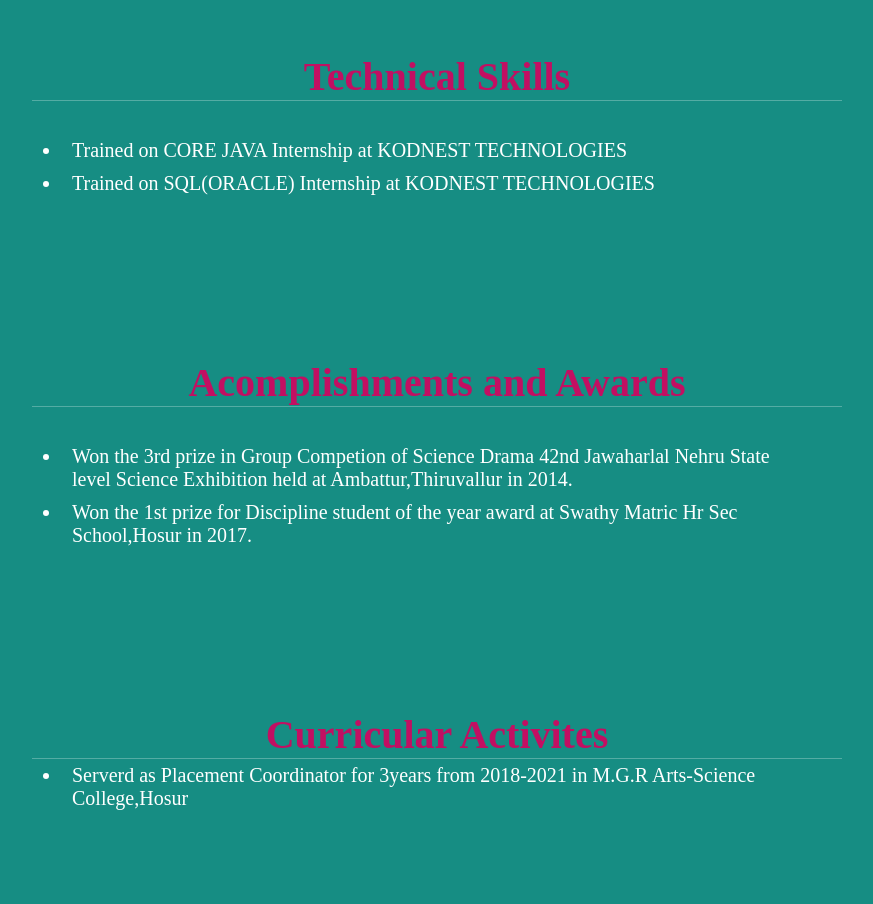
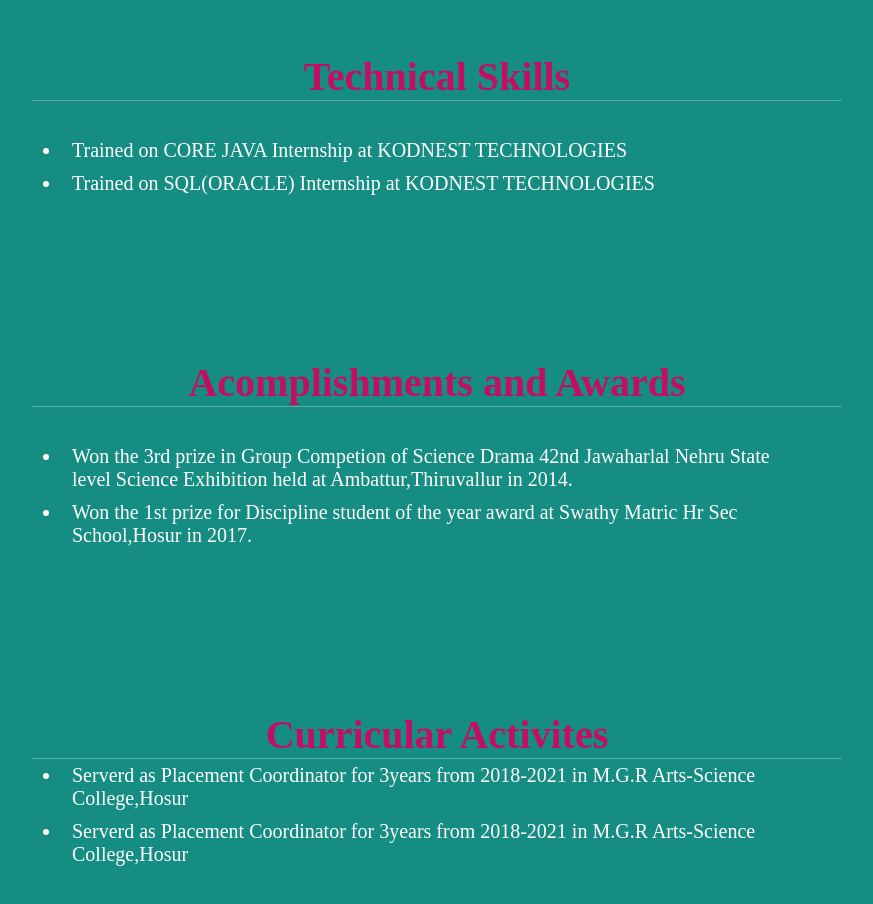
Before and after one commit to Siri1805/siris.github.io, a plain HTML site: page index.html in a window 1280 px wide. Shown: the part 903-1807 px from the top of the page, without its empty margins (378-1251 px from the left). After the commit the page ends 1774 px from the top, so only its background shows below. Drawn offline with Linux system fonts and the light colour scheme.

Commit message:
Add files via upload

```diff
--- a/index.html
+++ b/index.html
@@ -93,9 +93,9 @@
     <div>
     <ul id="lis">
     <li>Serverd as Placement Coordinator for 3years from 2018-2021 in M.G.R Arts-Science College,Hosur</li>
+    <li>Serverd as Placement Coordinator for 3years from 2018-2021 in M.G.R Arts-Science College,Hosur</li>
     </ul>
 </div>
 </section>
-<br><br><br><br><br><br><br><br><br>
 </body>
 </html>
```
